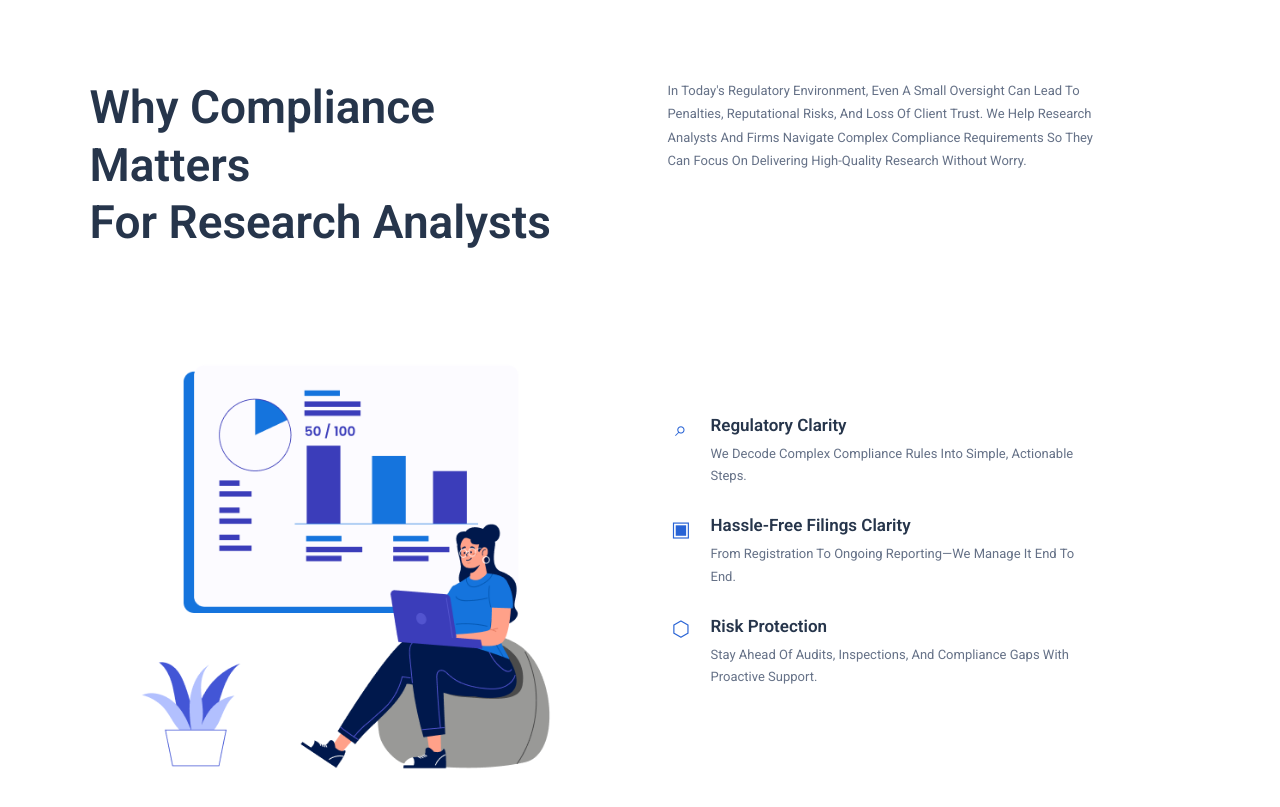
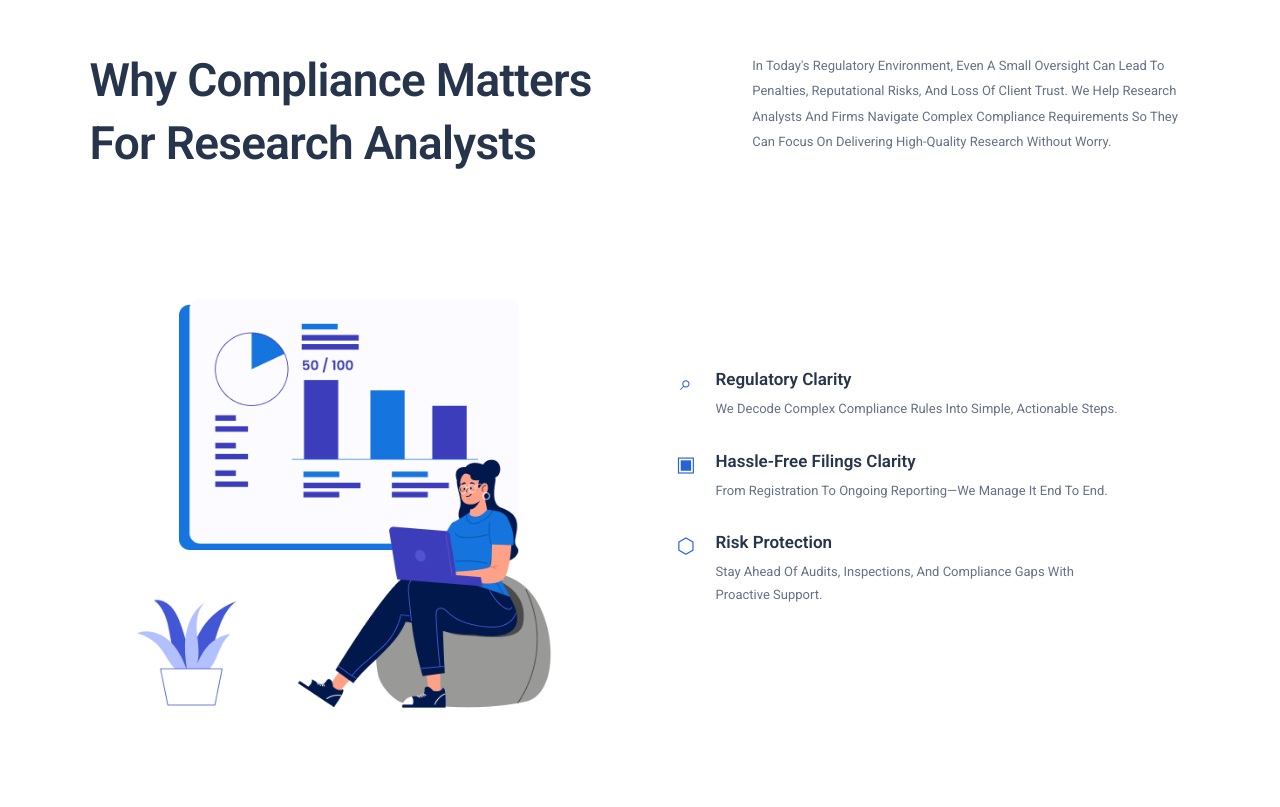
Before and after one commit to rajputpiyush491-commits/complisure-website, a plain HTML site: page index.html in a window 1280 px wide. Shown: the part 813-1620 px from the top of the page. Drawn offline with Linux system fonts and the light colour scheme.

Commit message:
Update style.css

```diff
--- a/style.css
+++ b/style.css
@@ -1,5 +1,7 @@
 
-/* Basic setup */
+/* ================================
+   BASIC SETUP
+================================ */
 
 * {
     margin: 0;
@@ -16,6 +18,7 @@ body {
     font-family: "Roboto", sans-serif;
     color: #26354b;
     background: #ffffff;
+    overflow-x: hidden;
 }
 
 a {
@@ -29,7 +32,9 @@ img {
 }
 
 
-/* Navigation */
+/* ================================
+   NAVIGATION
+================================ */
 
 .navbar {
     width: 100%;
@@ -42,7 +47,7 @@ img {
     background: #ffffff;
     position: sticky;
     top: 0;
-    z-index: 10;
+    z-index: 100;
 }
 
 .logo {
@@ -85,6 +90,7 @@ img {
     border-radius: 5px;
     font-size: 14px;
     font-weight: 500;
+    transition: background 0.2s ease;
 }
 
 .contact-btn:hover,
@@ -101,9 +107,12 @@ img {
 }
 
 
-/* Hero section */
+/* ================================
+   HERO SECTION
+================================ */
 
 .hero {
+    width: 100%;
     max-width: 1440px;
     min-height: 745px;
     margin: auto;
@@ -206,7 +215,9 @@ img {
 }
 
 
-/* Hero image and badges */
+/* ================================
+   HERO IMAGE AND BADGES
+================================ */
 
 .hero-image {
     min-width: 0;
@@ -288,47 +299,53 @@ img {
 }
 
 
-/* Second section */
+/* ================================
+   WHY COMPLIANCE MATTERS SECTION
+================================ */
 
 .compliance {
-    padding: 65px 7% 85px;
+    width: 100%;
+    padding: 35px 7% 85px;
     background: #ffffff;
 }
 
 .section-heading {
-    max-width: 1200px;
-    margin: 0 auto 45px;
+    max-width: 1220px;
+    margin: 0 auto 55px;
     display: grid;
-    grid-template-columns: 1fr 1fr;
+    grid-template-columns: 1.15fr 0.85fr;
     align-items: start;
-    gap: 55px;
+    gap: 70px;
 }
 
 .section-heading h2 {
-    max-width: 500px;
+    max-width: 570px;
     color: #26354b;
     font-size: 46px;
-    line-height: 1.25;
+    line-height: 1.36;
     font-weight: 600;
+    letter-spacing: -0.7px;
 }
 
 .section-heading p {
-    max-width: 450px;
+    max-width: 455px;
+    margin-top: 4px;
     color: #657187;
     font-size: 13px;
-    line-height: 1.8;
+    line-height: 1.95;
 }
 
 .compliance-content {
-    max-width: 1200px;
-    margin: auto;
+    max-width: 1220px;
+    margin: 0 auto;
     display: grid;
     grid-template-columns: 1fr 1fr;
     align-items: center;
-    gap: 55px;
+    gap: 65px;
 }
 
 .compliance-image {
+    width: 100%;
     display: flex;
     align-items: center;
     justify-content: center;
@@ -336,7 +353,7 @@ img {
 
 .compliance-image img {
     width: 100%;
-    max-width: 510px;
+    max-width: 594px;
     height: auto;
     object-fit: contain;
 }
@@ -344,7 +361,7 @@ img {
 .features {
     display: flex;
     flex-direction: column;
-    gap: 28px;
+    gap: 30px;
 }
 
 .feature {
@@ -372,14 +389,16 @@ img {
 }
 
 .feature p {
-    max-width: 390px;
+    max-width: 410px;
     color: #657187;
     font-size: 13px;
-    line-height: 1.7;
+    line-height: 1.8;
 }
 
 
-/* Tablet */
+/* ================================
+   TABLET - 1100px
+================================ */
 
 @media (max-width: 1100px) {
 
@@ -412,13 +431,14 @@ img {
     }
 
     .section-heading h2 {
-        font-size: 40px;
+        font-size: 42px;
     }
-
 }
 
 
-/* Smaller tablet */
+/* ================================
+   SMALLER TABLET - 850px
+================================ */
 
 @media (max-width: 850px) {
 
@@ -462,22 +482,32 @@ img {
         left: -5px;
     }
 
-    .compliance-content {
-        gap: 30px;
+    .compliance {
+        padding: 45px 5% 65px;
     }
 
     .section-heading {
         gap: 30px;
+        margin-bottom: 40px;
     }
 
     .section-heading h2 {
         font-size: 36px;
     }
 
+    .compliance-content {
+        gap: 30px;
+    }
+
+    .compliance-image img {
+        max-width: 100%;
+    }
 }
 
 
-/* Mobile navigation and layout */
+/* ================================
+   MOBILE - 700px
+================================ */
 
 @media (max-width: 700px) {
 
@@ -591,10 +621,12 @@ img {
 
     .section-heading h2 {
         font-size: 34px;
+        line-height: 1.25;
     }
 
     .section-heading p {
         font-size: 13px;
+        line-height: 1.8;
     }
 
     .compliance-content {
@@ -613,11 +645,12 @@ img {
     .feature h3 {
         font-size: 16px;
     }
-
 }
 
 
-/* Small mobile screens */
+/* ================================
+   SMALL MOBILE - 375px
+================================ */
 
 @media (max-width: 375px) {
 
@@ -650,4 +683,7 @@ img {
         left: -5px;
     }
 
+    .compliance-image img {
+        max-width: 100%;
+    }
 }
```
